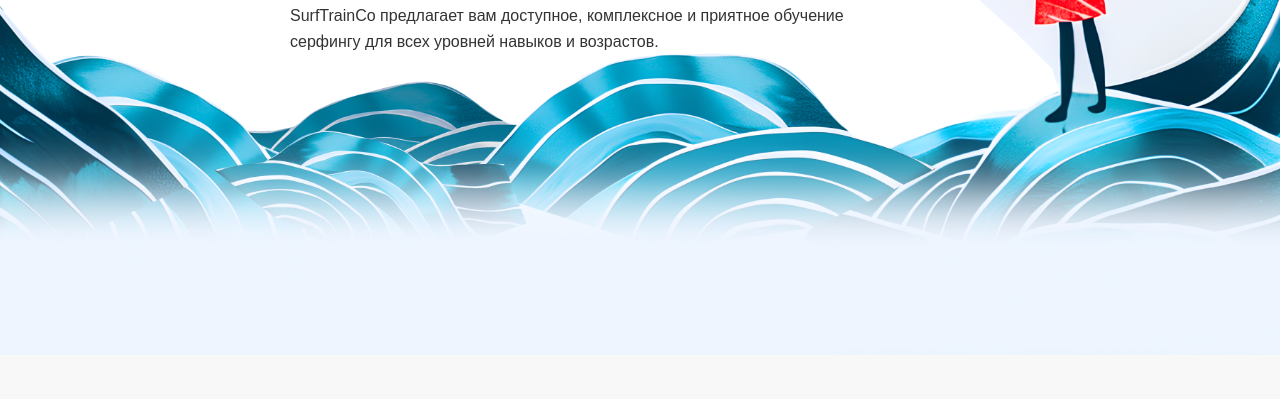
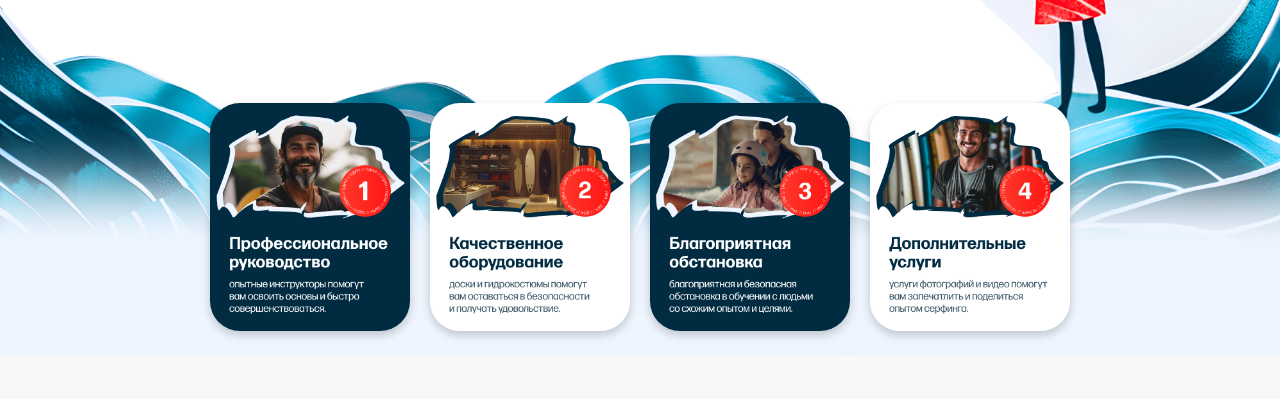
Before and after one commit to quikberry/control, a plain HTML site: page index.html in a window 1280 px wide. Shown: the part 445-844 px from the top of the page. Drawn offline with Linux system fonts and the light colour scheme; a web font is replaced by a local one.

Commit message:
Полностью готовая первая секция

```diff
--- a/index.css
+++ b/index.css
@@ -141,6 +141,7 @@
     display: flex;
     flex-direction: column;
     justify-content: space-between;
+    overflow: hidden;
   }
 
   .header {
@@ -156,6 +157,7 @@
     box-shadow: 0px 4px 8px rgba(0, 0, 0, 0.1);
     padding: 0 20px;
   }
+
 
   .header-container {
     width: 1336px;
@@ -186,15 +188,15 @@
   }
 
   .nav-item a {
-    text-decoration: none; /* Убираем подчёркивание */
-    color: inherit; /* Унаследовать цвет текста */
+    text-decoration: none;
+    color: inherit;
     font-size: 16px;
     font-family: 'Forma DJR Cyrillic Deck', sans-serif;
     transition: color 0.3s ease;
   }
 
   .nav-item a:hover {
-    color: #FFA500; /* Цвет при наведении */
+    color: #FFA500;
   }
 
   .nav-image {
@@ -235,6 +237,7 @@
   .main-section {
     width: 1340px;
     height: 394px;
+    margin-top: -100px;
     position: absolute;
     top: 214px;
     left: 290px;
@@ -276,6 +279,36 @@
     line-height: 1.6;
     margin-top: 20px;
   }
+
+  .features-container {
+    display: flex;
+    justify-content: space-between;
+    align-items: center;
+    gap: 20px; /* Расстояние между элементами */
+    margin: 0 auto;
+    max-width: 1200px; /* Ограничение ширины контейнера */
+    padding: 20px;
+    box-sizing: border-box;
+}
+
+.feature {
+    flex: 1; /* Все элементы занимают равное пространство */
+    max-width: 200px; /* Уменьшение размеров */
+    text-align: center;
+}
+
+.feature-image {
+    width: 100%; /* Уменьшение размера изображения в пределах контейнера */
+    height: auto;
+    border-radius: 30px; /* Если нужно округление углов */
+    box-shadow: 0px 4px 10px rgba(0, 0, 0, 0.2); /* Тень */
+    transition: transform 0.3s ease, box-shadow 0.3s ease;
+}
+
+.feature-image:hover {
+    transform: scale(1.05); /* Увеличение при наведении */
+    box-shadow: 0px 8px 20px rgba(0, 0, 0, 0.3);
+}
 
   .footer {
     background-color: #f8f8f8;
--- a/index.html
+++ b/index.html
@@ -51,6 +51,20 @@
               для всех уровней навыков и возрастов.
             </p>
           </div>
+          <div class="features-container">
+            <div class="feature">
+                <img src="image/el1.png" alt="Feature 1" class="feature-image">
+            </div>
+            <div class="feature">
+                <img src="image/el2.png" alt="Feature 2" class="feature-image">
+            </div>
+            <div class="feature">
+                <img src="image/el3.png" alt="Feature 3" class="feature-image">
+            </div>
+            <div class="feature">
+                <img src="image/el4.png" alt="Feature 4" class="feature-image">
+            </div>
+        </div>
 
       </div>
 
```
Also changed, not shown: image/about-active.png (deleted), image/about-hover.png (deleted), image/el1.png (added), image/el2.png (added), image/el3.png (added), image/el4.png (added), image/online-zapis.png.
